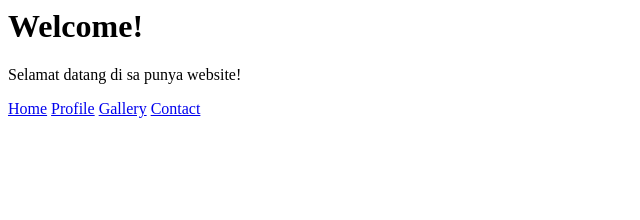
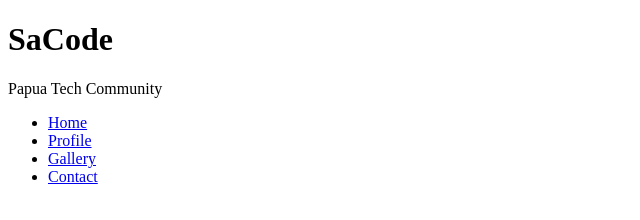
Before and after one commit to nusgombo/sacode-2024-html-css-pertemuan-9, a plain HTML site: page index.html in a window 1280 px wide. Shown: the whole page, without its empty margins (0-640 px from the left). Drawn offline with Linux system fonts and the light colour scheme.

Commit message:
Upload index.html

```diff
--- a/index.html
+++ b/index.html
@@ -1,18 +1,44 @@
 
-<html>
+<!DOCTYPE html>
+<html lang="en">
 <head>
-    <title>SaCode - Belajar GitHub & GitHub Pages</title>
+    <meta charset="UTF-8">
+    <meta name="viewport" content="width=device-width, initial-scale=1.0">
+    <title>Home</title>
 </head>
 <body>
+
+    <!-- header start -->
     <header>
-      <h1>Welcome!</h1>
-      <p>Selamat datang di sa punya website!</p>
+        <h1>SaCode</h1>
+        <p>Papua Tech Community</p>
     </header>
+    <!-- header end -->
+
+    <!-- nav start -->
     <nav>
+        <ul>
+            <li>
                 <a href="index.html">Home</a>
+            </li>
+            <li>
                 <a href="profile.html">Profile</a>
+            </li>
+            <li>
                 <a href="gallery.html">Gallery</a>
-      <a href="Contact.html">Contact</a>
+            </li>
+            <li>
+                <a href="contact.html">Contact</a>
+            </li>
+        </ul>
     </nav>
+    <!-- nav end -->
+
+    <!-- main start -->
+    <!-- main end -->
+
+    <!-- footer start -->
+    <!-- footer end -->
+
 </body>
 </html>
```
Lines whose indentation alone changed are shown as unchanged.
